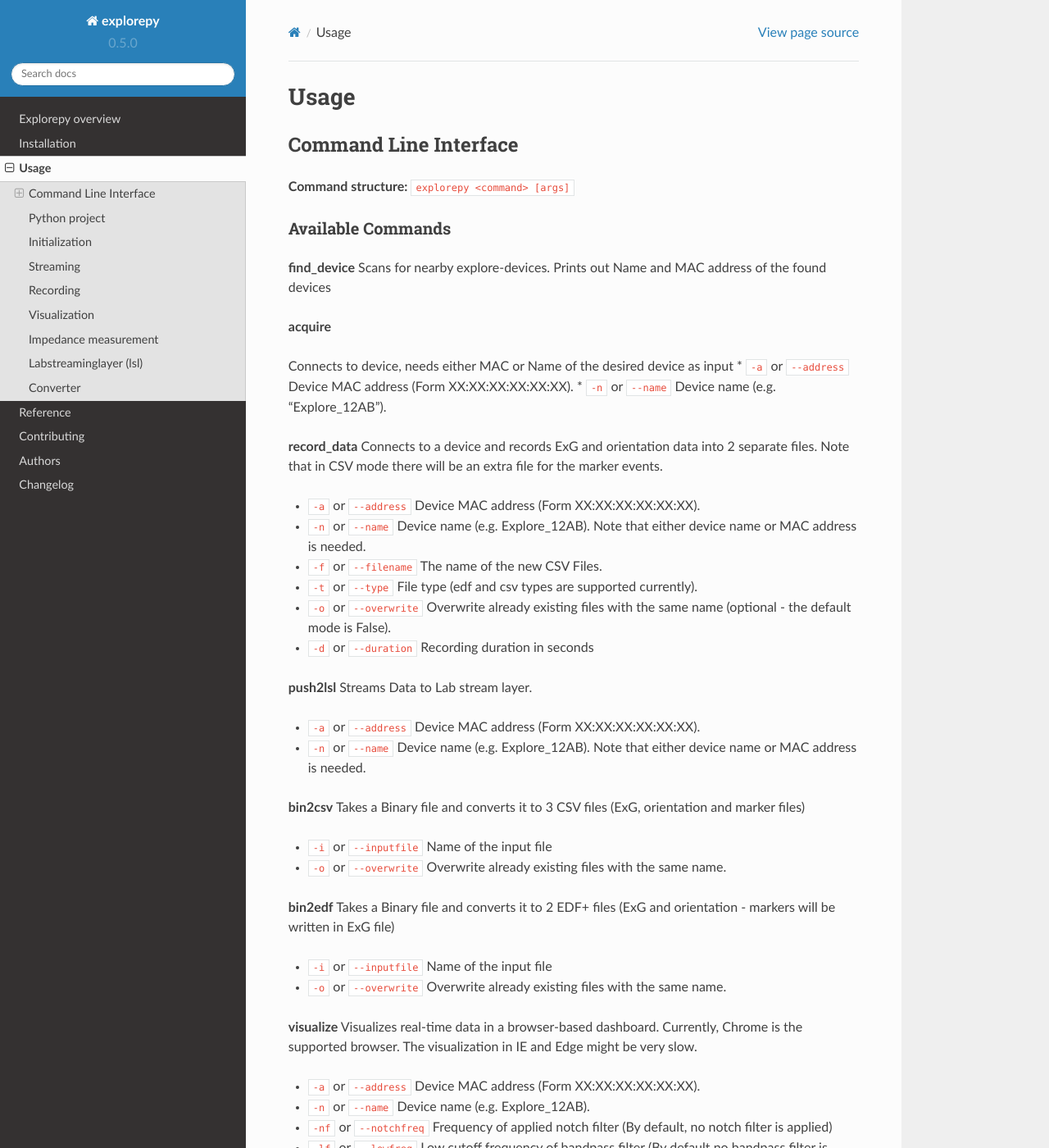
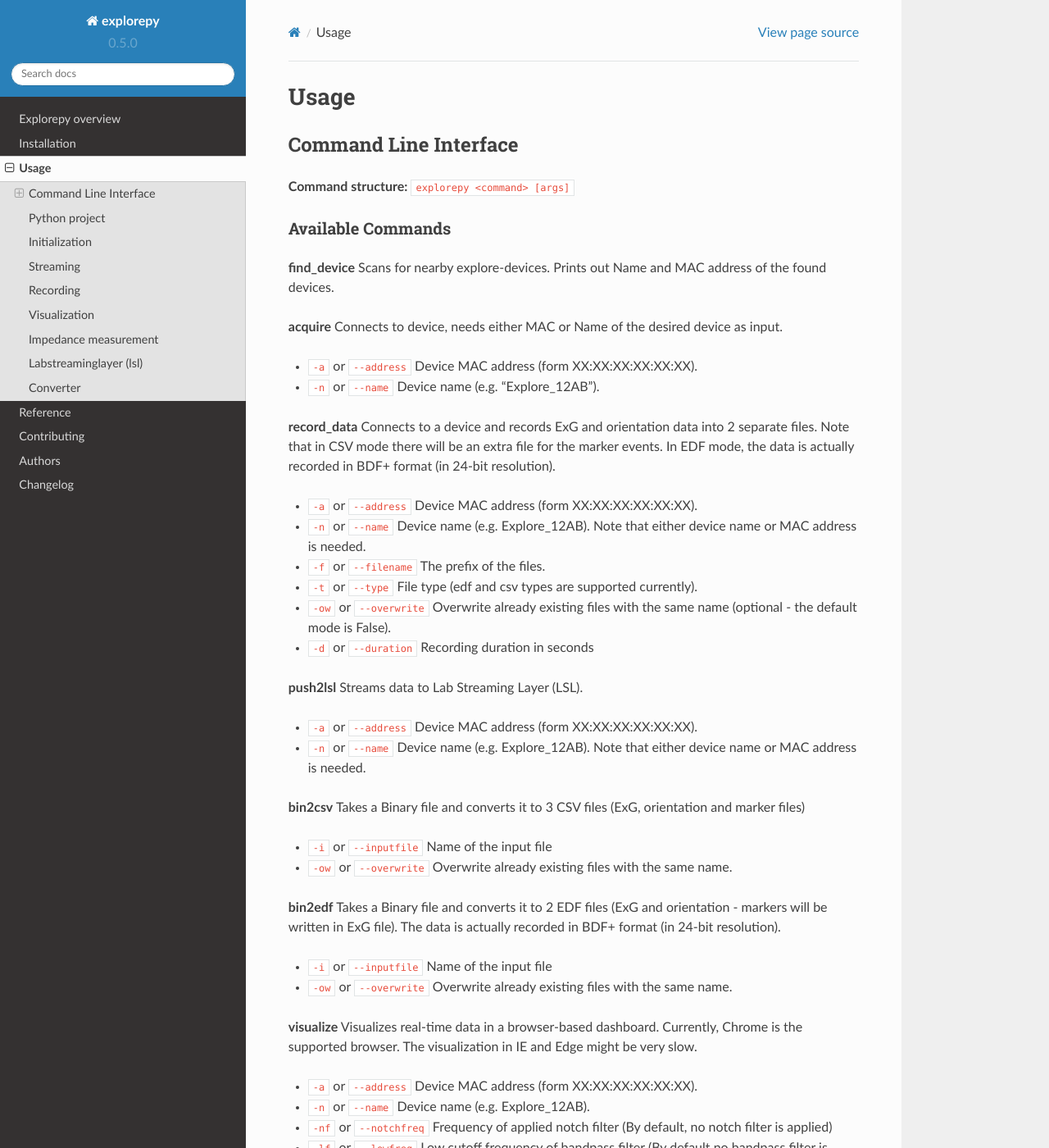
Before and after one commit to EEGKit/explorepy, a Sphinx documentation site: the page built from docs/usage.rst, in a window 1280 px wide and 1400 px high. Shown: the whole window at 82% size. Built offline with Sphinx 7.4.7 and the Read the Docs theme 2.0.0, drawn with Linux system fonts in a browser that asks for light colours; some of the changed text lies outside the part shown.

Commit message:
Bugfix file writer (#61)
* fix newline bug in file writer

* change default overwrite to False

* update docs (EDF file writer)

* fix bug in relative path

* consistent naming

* update docs (consistent naming)

* change default output dir

* update CLI commands

```diff
--- a/docs/usage.rst
+++ b/docs/usage.rst
@@ -12,33 +12,32 @@
 """"""""""""""""""
 
 **find_device**
-Scans for nearby explore-devices. Prints out Name and MAC address of the found devices
+Scans for nearby explore-devices. Prints out Name and MAC address of the found devices.
 
 
 **acquire**
+Connects to device, needs either MAC or Name of the desired device as input.
 
-Connects to device, needs either MAC or Name of the desired device as input
-* ``-a`` or ``--address``    Device MAC address (Form XX:XX:XX:XX:XX:XX).
+* ``-a`` or ``--address``    Device MAC address (form XX:XX:XX:XX:XX:XX).
 * ``-n`` or ``--name``       Device name (e.g. "Explore_12AB").
 
 
 
 **record_data**
-Connects to a device and records ExG and orientation data into 2 separate files. Note that in CSV mode there will be an extra file for the marker events.
+Connects to a device and records ExG and orientation data into 2 separate files. Note that in CSV mode there will be an extra file for the marker events. In EDF mode, the data is actually recorded in BDF+ format (in 24-bit resolution).
 
-* ``-a`` or ``--address``    Device MAC address (Form XX:XX:XX:XX:XX:XX).
+* ``-a`` or ``--address``    Device MAC address (form XX:XX:XX:XX:XX:XX).
 * ``-n`` or ``--name``       Device name (e.g. Explore_12AB). Note that either device name or MAC address is needed.
-* ``-f`` or ``--filename``   The name of the new CSV Files.
+* ``-f`` or ``--filename``   The prefix of the files.
 * ``-t`` or ``--type``       File type (edf and csv types are supported currently).
-* ``-o`` or ``--overwrite``  Overwrite already existing files with the same name (optional - the default mode is False).
+* ``-ow`` or ``--overwrite`` Overwrite already existing files with the same name (optional - the default mode is False).
 * ``-d`` or ``--duration``   Recording duration in seconds
 
 
+**push2lsl**
+Streams data to Lab Streaming Layer (LSL).
 
-**push2lsl**
-Streams Data to Lab stream layer.
-
-* ``-a`` or ``--address``    Device MAC address (Form XX:XX:XX:XX:XX:XX).
+* ``-a`` or ``--address``    Device MAC address (form XX:XX:XX:XX:XX:XX).
 * ``-n`` or ``--name``       Device name (e.g. Explore_12AB). Note that either device name or MAC address is needed.
 
 
@@ -47,28 +46,30 @@
 Takes a Binary file and converts it to 3 CSV files (ExG, orientation and marker files)
 
 * ``-i`` or ``--inputfile``  Name of the input file
-* ``-o`` or ``--overwrite``  Overwrite already existing files with the same name.
+* ``-ow`` or ``--overwrite`` Overwrite already existing files with the same name.
 
 
 **bin2edf**
-Takes a Binary file and converts it to 2 EDF+ files (ExG and orientation - markers will be written in ExG file)
+Takes a Binary file and converts it to 2 EDF files (ExG and orientation - markers will be written in ExG file). The data is actually recorded in BDF+ format (in 24-bit resolution).
 
 * ``-i`` or ``--inputfile``  Name of the input file
-* ``-o`` or ``--overwrite``  Overwrite already existing files with the same name.
+* ``-ow`` or ``--overwrite`` Overwrite already existing files with the same name.
 
 
 **visualize**
 Visualizes real-time data in a browser-based dashboard. Currently, Chrome is the supported browser. The visualization in IE and Edge might be very slow.
 
-* ``-a`` or ``--address``    Device MAC address (Form XX:XX:XX:XX:XX:XX).
+* ``-a`` or ``--address``    Device MAC address (form XX:XX:XX:XX:XX:XX).
 * ``-n`` or ``--name``       Device name (e.g. Explore_12AB).
 * ``-nf`` or ``--notchfreq`` Frequency of applied notch filter (By default, no notch filter is applied)
 * ``-lf`` or ``--lowfreq``   Low cutoff frequency of bandpass filter (By default no bandpass filter is applied)
 * ``-hf`` or ``--highfreq``  High cutoff frequency of bandpass filter (Both ``-lf`` and ``-hf`` must be given if you want to apply a bandpass filter)
+
+
 **impedance**
 Visualizes electrodes impedances in a browser-based dashboard. Currently, Chrome is the supported browser.
 
-* ``-a`` or ``--address``    Device MAC address (Form XX:XX:XX:XX:XX:XX).
+* ``-a`` or ``--address``    Device MAC address (form XX:XX:XX:XX:XX:XX).
 * ``-n`` or ``--name``       Device name (e.g. Explore_12AB).
 * ``-nf`` or ``--notchfreq`` Frequency of applied notch filter (By default, no notch filter is applied)
 
@@ -76,27 +77,34 @@
 **format_memory**
 This command formats the memory of the specified Explore device.
 
-* ``-a`` or ``--address``    Device MAC address (Form XX:XX:XX:XX:XX:XX).
+* ``-a`` or ``--address``    Device MAC address (form XX:XX:XX:XX:XX:XX).
 * ``-n`` or ``--name``       Device name (e.g. Explore_12AB).
 
+
 **set_sampling_rate**
-This command sets the sampling rate of ExG input on the specified Explore device. The only acceptable values for sampling rates are 250, 500 or 1000. Please note that this feature is in its alpha state. There might be some inconsistency with other modules in sampling rates except 250 Hz.
+This command sets the sampling rate of ExG on the specified Explore device. The only acceptable values for sampling rates are 250, 500 or 1000. Please note that this feature is in its alpha state. There might be some inconsistency with other modules in sampling rates except 250 Hz.
 
-* ``-a`` or ``--address``        Device MAC address (Form XX:XX:XX:XX:XX:XX).
+* ``-a`` or ``--address``        Device MAC address (form XX:XX:XX:XX:XX:XX).
 * ``-n`` or ``--name``           Device name (e.g. Explore_12AB).
-* ``-r`` or ``--sampling_rate``  Sampling rate of ExG channels, it can be 250, 500 or 1000.
+* ``-sr`` or ``--sampling_rate`` Sampling rate of ExG channels, it can be 250, 500 or 1000.
+
+
+**soft_reset**
+This command does a soft reset of the device. All the settings (e.g. sampling rate, channel mask) return to the default values.
+* ``-a`` or ``--address``        Device MAC address (form XX:XX:XX:XX:XX:XX).
+* ``-n`` or ``--name``           Device name (e.g. Explore_12AB).
 
 Example commands:
 """""""""""""""""
 Data acquisition: ``explorepy acquire -n Explore_XXXX  #Put your device Bluetooth name``
 
-Record data: ``explorepy record_data -n Explore_XXXX -f test_file -t edf -o``
+Record data: ``explorepy record_data -n Explore_XXXX -f test_file -t edf -ow``
 
 Push data to lsl: ``explorepy push2lsl -n Explore_XXXX``
 
 Convert a binary file to csv: ``explorepy bin2csv -i input_file.BIN``
 
-Convert a binary file to EDF and overwrite if files exist already: ``explorepy bin2edf -i input_file.BIN -o``
+Convert a binary file to EDF and overwrite if files exist already: ``explorepy bin2edf -i input_file.BIN -ow``
 
 Visualize in real-time: ``explorepy visualize -n Explore_XXXX``
 
@@ -135,19 +143,19 @@
 ^^^^^^^^^
 After connecting to the device you are able to stream data and print the data in the console.::
 
-    explorer.acquire()
+    explore.acquire()
 
 
 Recording
 ^^^^^^^^^
-You can record data in realtime to EDF+ or CSV files::
+You can record data in realtime to EDF (BDF+) or CSV files::
 
-    explorer.record_data(file_name='test', duration=120, file_type='edf')
+    explore.record_data(file_name='test', duration=120, file_type='csv')
 
 This will record data in three separate files "test_ExG.csv", "test_ORN.csv" and "test_marker.csv" which contain ExG, orientation data (accelerometer, gyroscope, magnetometer) and event markers respectively. The duration of the recording can be specified (in seconds).
-The program will usually stop if files with the same name are detected. If you want to overwrite already existing files, change the line above::
+If you want to overwrite already existing files, change the line above::
 
-    explorer.record_data(file_name='test', do_overwrite=True, duration=120)
+    explore.record_data(file_name='test', do_overwrite=True,file_type='csv', duration=120)
 
 
 Visualization
```
Also changed, not shown: other parts of docs/usage.rst (+6 -6 lines), 3 other files.
